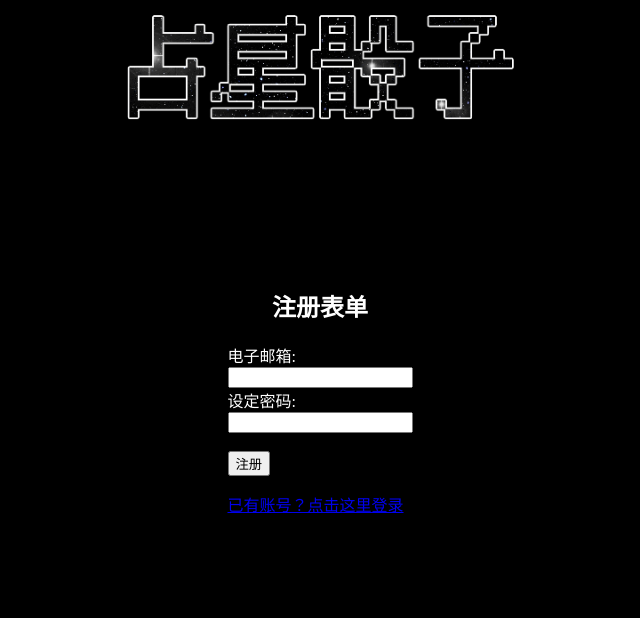
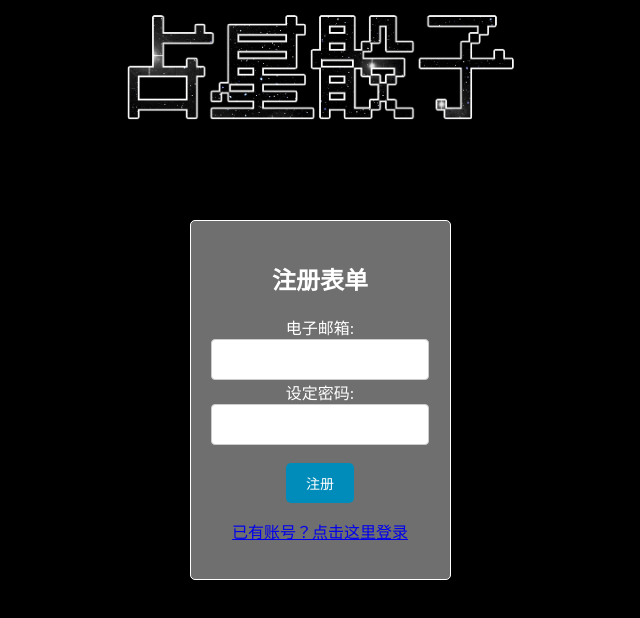
Before and after one commit to liufanjin/astrodice, a plain HTML site: page register.html in a window 1280 px wide. Shown: the whole page, without its empty margins (320-960 px from the left). Drawn offline with Linux system fonts and the light colour scheme.

Commit message:
按钮美化

```diff
--- a/register.html
+++ b/register.html
@@ -28,7 +28,7 @@ firebase.initializeApp(firebaseConfig);
   flex-direction: column;
 }
 body {
-        color: white;
+  color: rgb(255, 255, 255);
   margin: 0;
   padding: 0;
   /* 图片文件路径 */
@@ -37,10 +37,48 @@ firebase.initializeApp(firebaseConfig);
   background-repeat: no-repeat;
   background-position: center;
 }
+  .boxed-content {
+  padding: 20px;
+  border: 1px solid white;
+  border-radius: 5px;
+  background-color: rgba(159, 159, 159, 0.7);
+  max-width: 600px;
+  text-align: center;
+}
+/* 输入框样式 */
+input[type="email"], input[type="password"]{
+    width: 80%;
+    padding: 12px 20px;
+    border: 1px solid #ccc;
+    border-radius: 4px;
+    resize: vertical;
+}
+
+input[type="email"]:focus, input[type="password"]:focus{
+    border: 1px solid #555;
+}
+
+/* 按钮样式 */
+input[type="button"]{
+    background-color: #008CBA;
+    border: none;
+    color: white;
+    padding: 10px 20px;
+    text-align: center;
+    text-decoration: none;
+    font-size: 14px;
+    border-radius: 5px;
+    cursor: pointer;
+}
+
+input[type="button"]:hover {
+    background-color: #007B9A;
+}
 </style>
 </head>
 <body>
 <div class="center-content">
+  <div class="boxed-content">
 <h2>注册表单</h2>
 <form>
   电子邮箱:<br>
@@ -70,5 +108,6 @@ function store() {
   }
 </script>
   </div>
+</div>
 </body>
 </html>
```
Also changed, not shown: login.html (+40 -1 lines), success.html (+14 -1 lines). Lines whose indentation alone changed are shown as unchanged.
